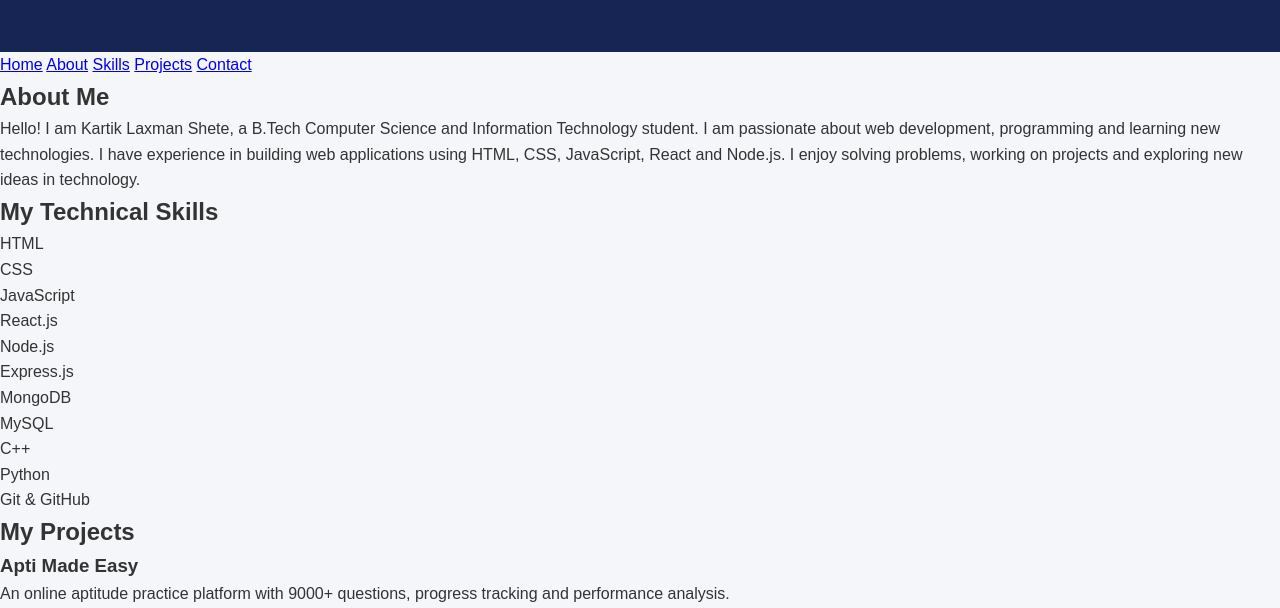
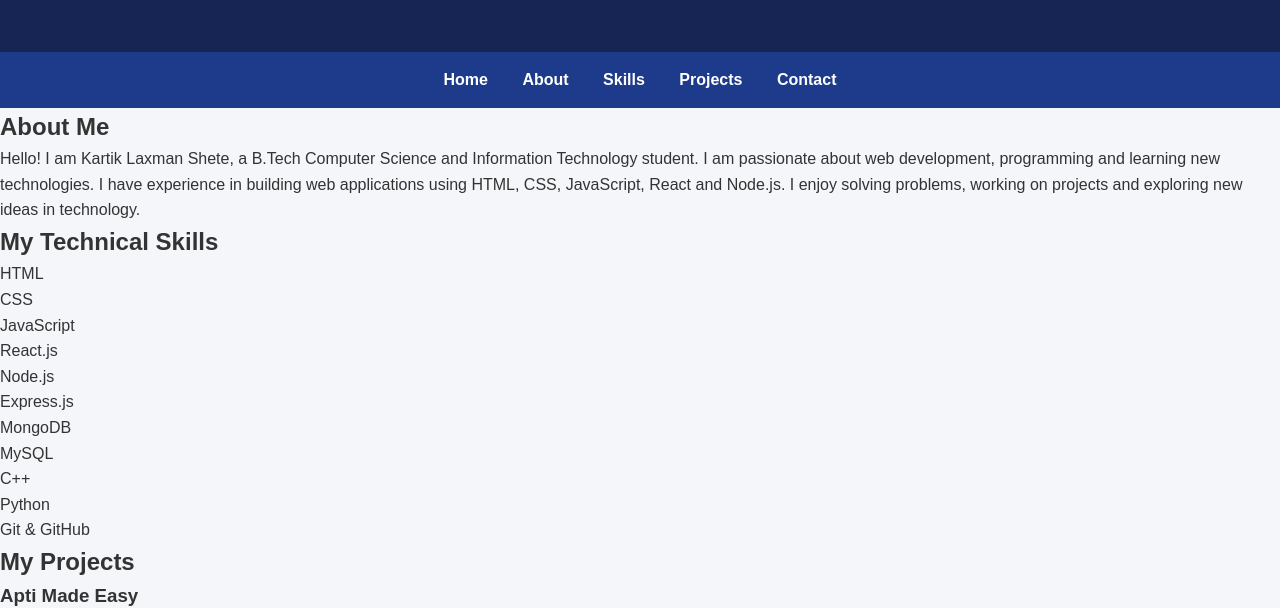
Before and after one commit to kartikshete/Github-practical-test, a plain HTML site: page index.html in a window 1280 px wide. Shown: the part 183-791 px from the top of the page. Drawn offline with Linux system fonts and the light colour scheme.

Commit message:
Add navigation bar styling and hover effect

```diff
--- a/style.css
+++ b/style.css
@@ -34,3 +34,23 @@ header p {
     font-size: 18px;
     margin: 5px 0;
 }
+/* Navigation Bar Styling */
+
+nav {
+    background-color: #1e3a8a;
+    padding: 15px;
+    text-align: center;
+}
+
+nav a {
+    color: white;
+    text-decoration: none;
+    margin: 0 15px;
+    font-size: 16px;
+    font-weight: bold;
+    transition: 0.3s;
+}
+
+nav a:hover {
+    color: #facc15;
+}
```
